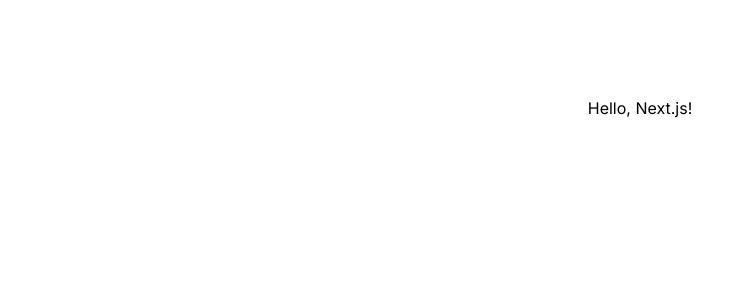
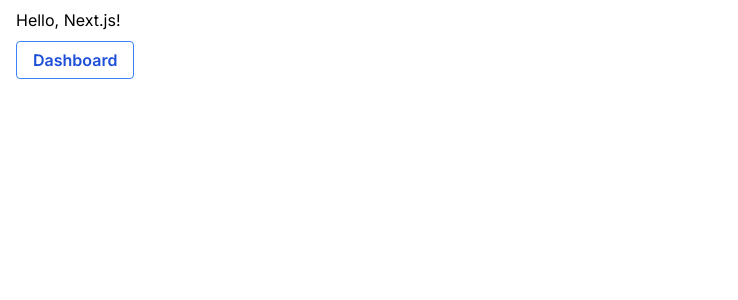
Before and after one commit to ABenn17282002/Next-Blog, a Next.js app: page / in a window 1280 px wide. Shown: the top 300 px of the page, without its empty margins (0-738 px from the left). Built offline with nearby package versions, Linux system fonts and the light colour scheme.

Commit message:
Linking and Navigating

```diff
--- /dev/null
+++ b/app/blog/PostList.js
@@ -0,0 +1,13 @@
+import Link from "next/link";
+
+export default function PostList({ posts }) {
+  return (
+    <ul>
+      {posts.map((post) => (
+        <li key={post.id}>
+          <Link href={`/blog/${post.slug}`}>{post.title}</Link>
+        </li>
+      ))}
+    </ul>
+  );
+}
--- /dev/null
+++ b/app/components/links.tsx
@@ -0,0 +1,28 @@
+"use client";
+
+import { usePathname } from "next/navigation";
+import Link from "next/link";
+
+export function Links() {
+  const pathname = usePathname();
+
+  return (
+    <nav>
+      <ul>
+        <li>
+          <Link className={`link ${pathname === "/" ? "active" : ""}`} href="/">
+            Home
+          </Link>
+        </li>
+        <li>
+          <Link
+            className={`link ${pathname === "/about" ? "active" : ""}`}
+            href="/about"
+          >
+            About
+          </Link>
+        </li>
+      </ul>
+    </nav>
+  );
+}
--- a/app/page.tsx
+++ b/app/page.tsx
@@ -1,4 +1,4 @@
-import Image from "next/image";
+import Link from "next/link";
 import { Metadata } from "next";
 
 export const metadata: Metadata = {
@@ -7,8 +7,14 @@ export const metadata: Metadata = {
 
 export default function Home() {
   return (
-    <main className="flex min-h-screen flex-col items-center justify-between p-24">
-      <h1>Hello, Next.js!</h1>
+    <main className="py-2 px-4">
+      <h1 className="mb-4">Hello, Next.js!</h1>
+      <Link
+        className="bg-transparent hover:bg-blue-500 text-blue-700 font-semibold hover:text-white py-2 px-4 border border-blue-500 hover:border-transparent rounded"
+        href="/dashboard"
+      >
+        Dashboard
+      </Link>
     </main>
   );
 }
--- /dev/null
+++ b/app/team/[id].tsx
@@ -0,0 +1,14 @@
+import { redirect } from "next/navigation";
+
+async function fetchTeam(id: string) {
+  const res = await fetch("https://...");
+  if (!res.ok) return undefined;
+  return res.json();
+}
+
+export default async function Profile({ params }: { params: { id: string } }) {
+  const team = await fetchTeam(params.id);
+  if (!team) {
+    redirect("/login");
+  }
+}
```
